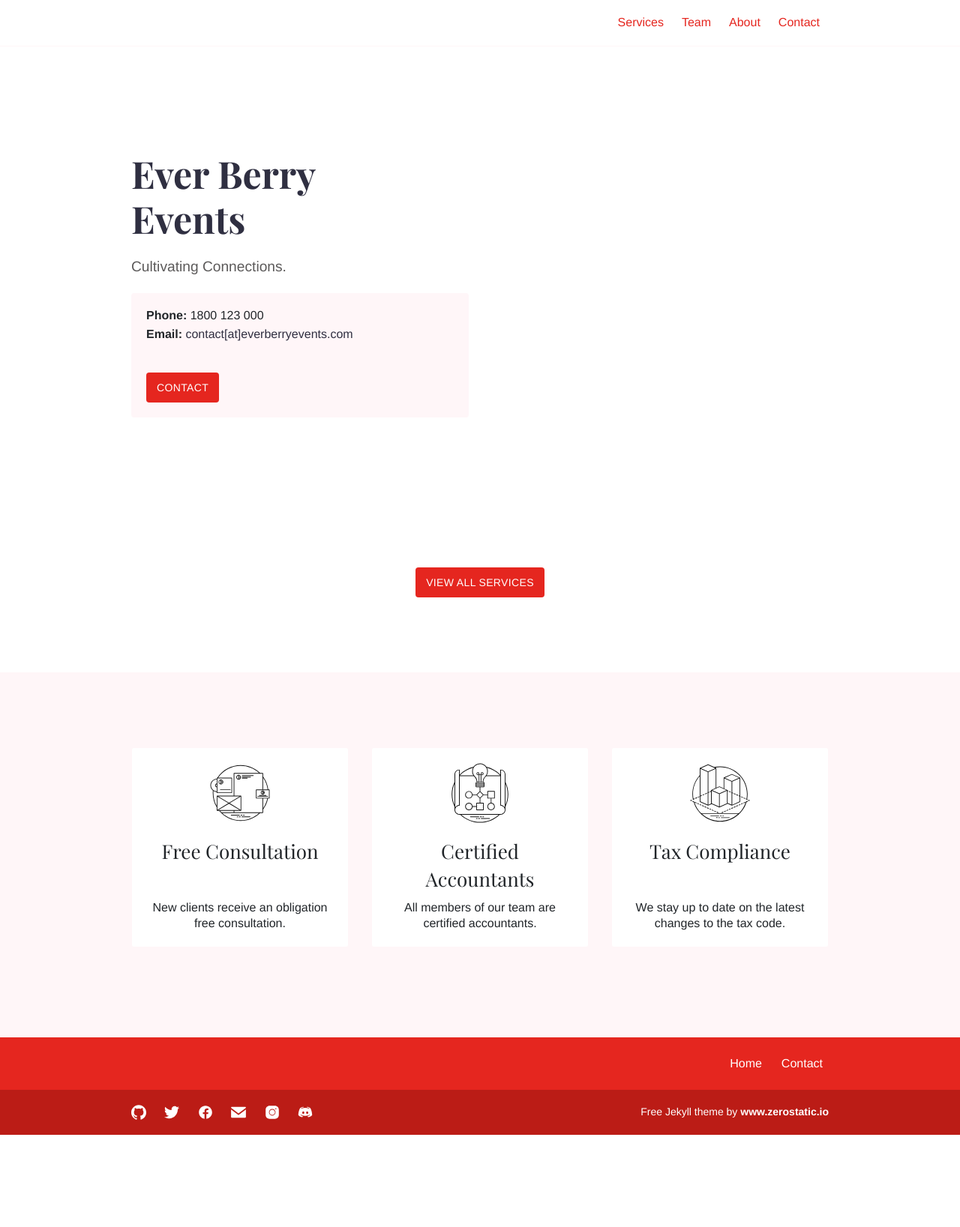
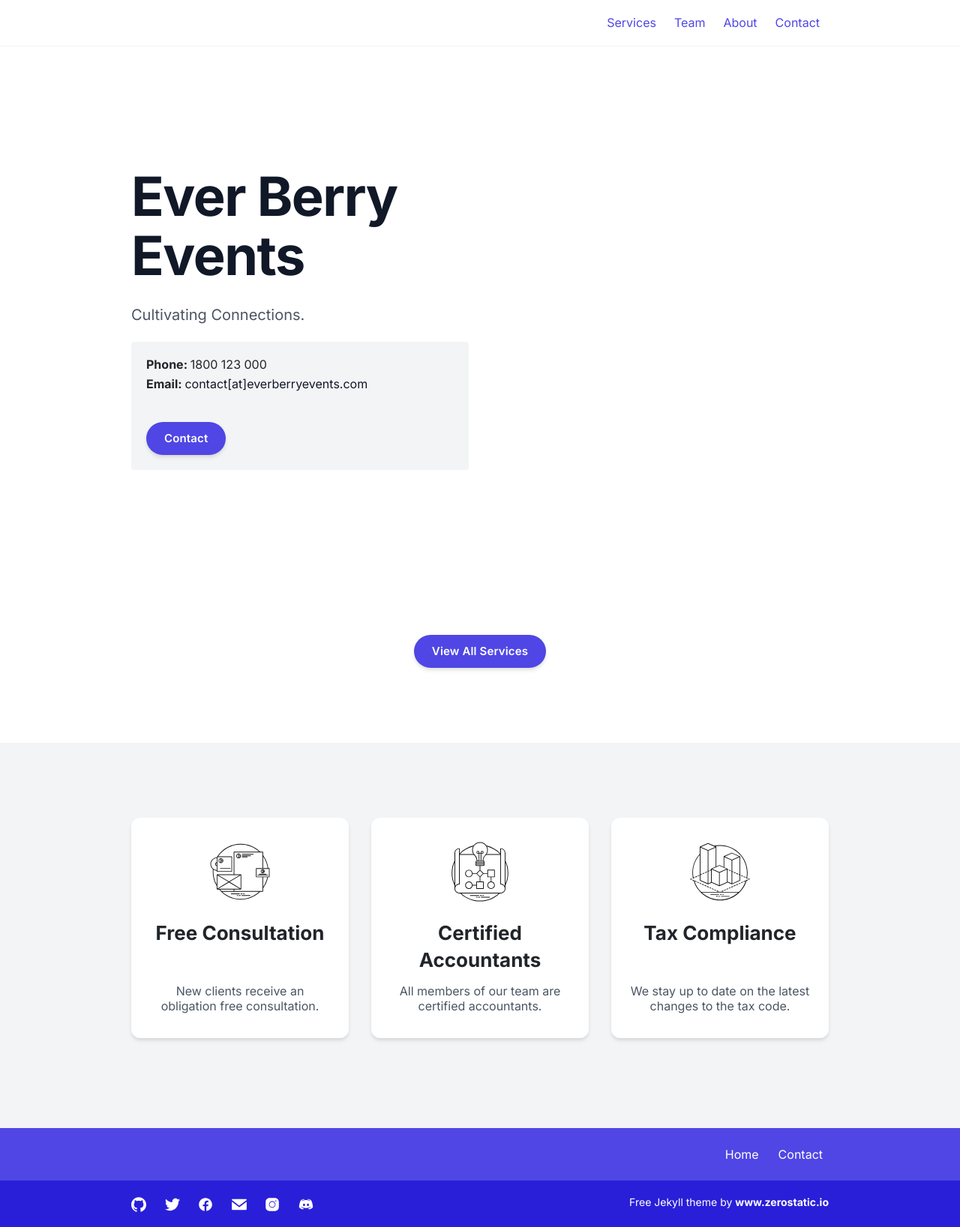
Before and after one commit to everberry/everberry.github.io, a Jekyll site: the page built from index.md, in a window 1280 px wide. Shown: the whole page at 75% size. Built offline with Jekyll 4.4.1, drawn with Linux system fonts in a browser that asks for light colours; before the commit the page ends 1514 px from its top, so only the background shows below that.

Commit message:
Restore modernization changes and preserve Liquid fix

```diff
--- a/_layouts/default.html
+++ b/_layouts/default.html
@@ -9,7 +9,7 @@
   <!-- Google Fonts CDN -->
   <link rel="preconnect" href="https://fonts.googleapis.com">
   <link rel="preconnect" href="https://fonts.gstatic.com" crossorigin>
-  <link href="https://fonts.googleapis.com/css2?family=Playfair+Display:wght@400;700&display=swap" rel="stylesheet">
+  <link href="https://fonts.googleapis.com/css2?family=Inter:wght@400;600;700&display=swap" rel="stylesheet">
   <!-- Self host font -->
   <!-- <link rel="preload" href="{{ '/assets/fonts/playfair-display.woff2' | relative_url }}" as="font" type="font/woff2" crossorigin> -->
   <link href="{{ '/assets/css/style.css' | relative_url }}" rel="stylesheet">
--- a/_sass/components/_buttons.scss
+++ b/_sass/components/_buttons.scss
@@ -1,25 +1,24 @@
 .button {
   white-space: nowrap;
   display: inline-block;
-  height: 40px;
-  line-height: 40px;
-  padding: 0 14px;
-  //box-shadow: 0 4px 6px rgba(50, 50, 93, 0.11), 0 1px 3px rgba(0, 0, 0, 0.08);
+  height: 44px;
+  line-height: 44px;
+  padding: 0 24px;
+  box-shadow: 0 4px 6px -1px rgba(0, 0, 0, 0.1), 0 2px 4px -1px rgba(0, 0, 0, 0.06);
   background: $primary;
-  border-radius: 4px;
-  font-size: 14px;
-  font-weight: normal;
-  text-transform: uppercase;
-  letter-spacing: 0.025em;
+  border-radius: 50px;
+  font-size: 15px;
+  font-weight: 600;
+  text-transform: none;
+  letter-spacing: 0.01em;
   color: #ffffff;
   text-decoration: none;
-  -webkit-transition: all 0.15s ease;
-  transition: all 0.15s ease;
+  transition: all 0.2s ease;
   &:hover {
     color: #ffffff;
-    background-color: lighten($primary, 10%);
-    transform: translateY(-1px);
-    //box-shadow: 0 7px 14px rgba(50, 50, 93, 0.1), 0 3px 6px rgba(0, 0, 0, 0.08);
+    background-color: lighten($primary, 5%);
+    transform: translateY(-2px);
+    box-shadow: 0 10px 15px -3px rgba(0, 0, 0, 0.1), 0 4px 6px -2px rgba(0, 0, 0, 0.05);
     text-decoration: none;
   }
 }
--- a/_sass/components/_feature.scss
+++ b/_sass/components/_feature.scss
@@ -1,29 +1,43 @@
 .feature {
   height: 100%;
-  border: 1px solid $white-offset;
-  border-radius: 3px;
-  padding: 20px;
+  border: none;
+  box-shadow: 0 4px 6px -1px rgba(0, 0, 0, 0.1), 0 2px 4px -1px rgba(0, 0, 0, 0.06);
+  border-radius: 12px;
+  padding: 32px 24px;
   background-color: #ffffff;
   display: flex;
   align-items: center;
   flex-direction: column;
   text-align: center;
+  transition: transform 0.3s ease, box-shadow 0.3s ease;
+
+  &:hover {
+    transform: translateY(-5px);
+    box-shadow: 0 20px 25px -5px rgba(0, 0, 0, 0.1), 0 10px 10px -5px rgba(0, 0, 0, 0.04);
+  }
+
   .feature-image {
     flex: 0 0 auto;
     width: 80px;
     height: 80px;
     display: flex;
-    margin-bottom: 20px;
+    margin-bottom: 24px;
     text-align: center;
+    justify-content: center;
+    align-items: center;
   }
   img {
     width: 100%;
     height: auto;
+    object-fit: contain;
   }
   .feature-title {
+    font-weight: 700;
+    margin-bottom: 12px;
   }
   .feature-content {
     margin-bottom: 0;
     margin-top: auto;
+    color: $steel;
   }
 }
--- a/_sass/components/_intro.scss
+++ b/_sass/components/_intro.scss
@@ -2,41 +2,44 @@
   display: flex;
   justify-content: flex-start;
   align-items: center;
-  padding-top: 60px;
-  padding-bottom: 60px;
+  padding-top: 80px;
+  padding-bottom: 80px;
   overflow: hidden;
   @include media-breakpoint-up(md) {
-    padding-top: 140px;
-    padding-bottom: 140px;
+    padding-top: 160px;
+    padding-bottom: 160px;
   }
   h1 {
     color: $black;
-    font-size: 42px;
-    font-weight: bold;
-    line-height: 1.2;
+    font-size: 48px;
+    font-weight: 800;
+    line-height: 1.1;
+    letter-spacing: -0.02em;
+    margin-bottom: 24px;
     @include media-breakpoint-up(md) {
-      width: 80%;
-      font-size: 48px;
+      width: 90%;
+      font-size: 64px;
     }
     @include media-breakpoint-up(lg) {
-      font-size: 50px;
+      font-size: 72px;
     }
   }
   h2 {
-    width: 80%;
-    font-size: 1.2rem;
-    line-height: 1.4;
-    margin-bottom: 30px;
-    color: $black;
+    width: 90%;
+    font-size: 1.25rem;
+    line-height: 1.5;
+    margin-bottom: 32px;
+    color: $steel;
     font-family: $font-family-base;
+    font-weight: 400;
   }
   p {
-    font-size: 1.2rem;
-    font-weight: light;
-    line-height: 1.5;
+    font-size: 1.25rem;
+    font-weight: 400;
+    line-height: 1.6;
     color: $steel;
     @include media-breakpoint-up(md) {
-      width: 80%;
+      width: 90%;
     }
   }
 }
--- a/_sass/pages/_page-service.scss
+++ b/_sass/pages/_page-service.scss
@@ -2,11 +2,11 @@
   .content {
     > p {
       &:first-of-type {
-        font-size: 1.6rem;
-        line-height: 1.4;
+        font-size: 1.5rem;
+        line-height: 1.6;
         margin-bottom: 40px;
-        font-weight: regular;
-        color: rgb(104, 104, 104);
+        font-weight: 400;
+        color: $steel;
       }
     }
   }
--- a/assets/css/style.scss
+++ b/assets/css/style.scss
@@ -2,13 +2,13 @@
 ---
 
 // Colors
-$primary: #e5261f;
-$primary-dark: #a01b16;
-$secondary: #f88379;
-$black: #2f2f41;
+$primary: #4F46E5;
+$primary-dark: #4338ca;
+$secondary: #818CF8;
+$black: #111827;
 $white: #ffffff;
-$white-offset: #fff6f8;
-$steel: #5c5a5a;
+$white-offset: #f3f4f6;
+$steel: #4B5563;
 
 // Links
 $link-color: $primary;
@@ -17,8 +17,8 @@ $link-hover-color: lighten($primary, 10%);
 $link-hover-decoration: underline;
 
 // Fonts
-$font-family-base: Helvetica, Arial, sans-serif, -apple-system;
-$font-family-heading: "Playfair Display", serif, -apple-system;
+$font-family-base: "Inter", Helvetica, Arial, sans-serif, -apple-system;
+$font-family-heading: "Inter", serif, -apple-system;
 
 // Footer
 $footer-background-color: $primary;
```
